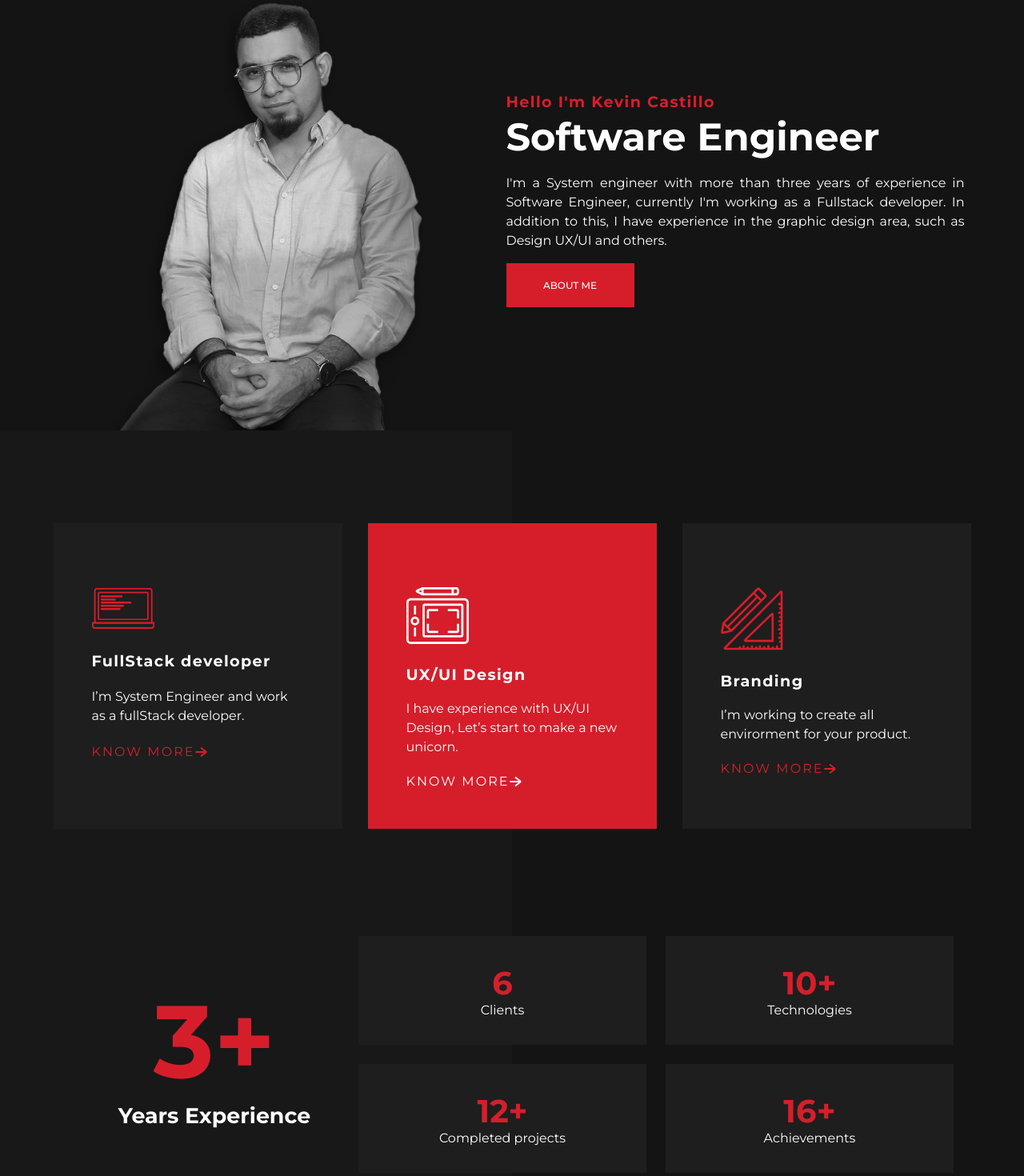
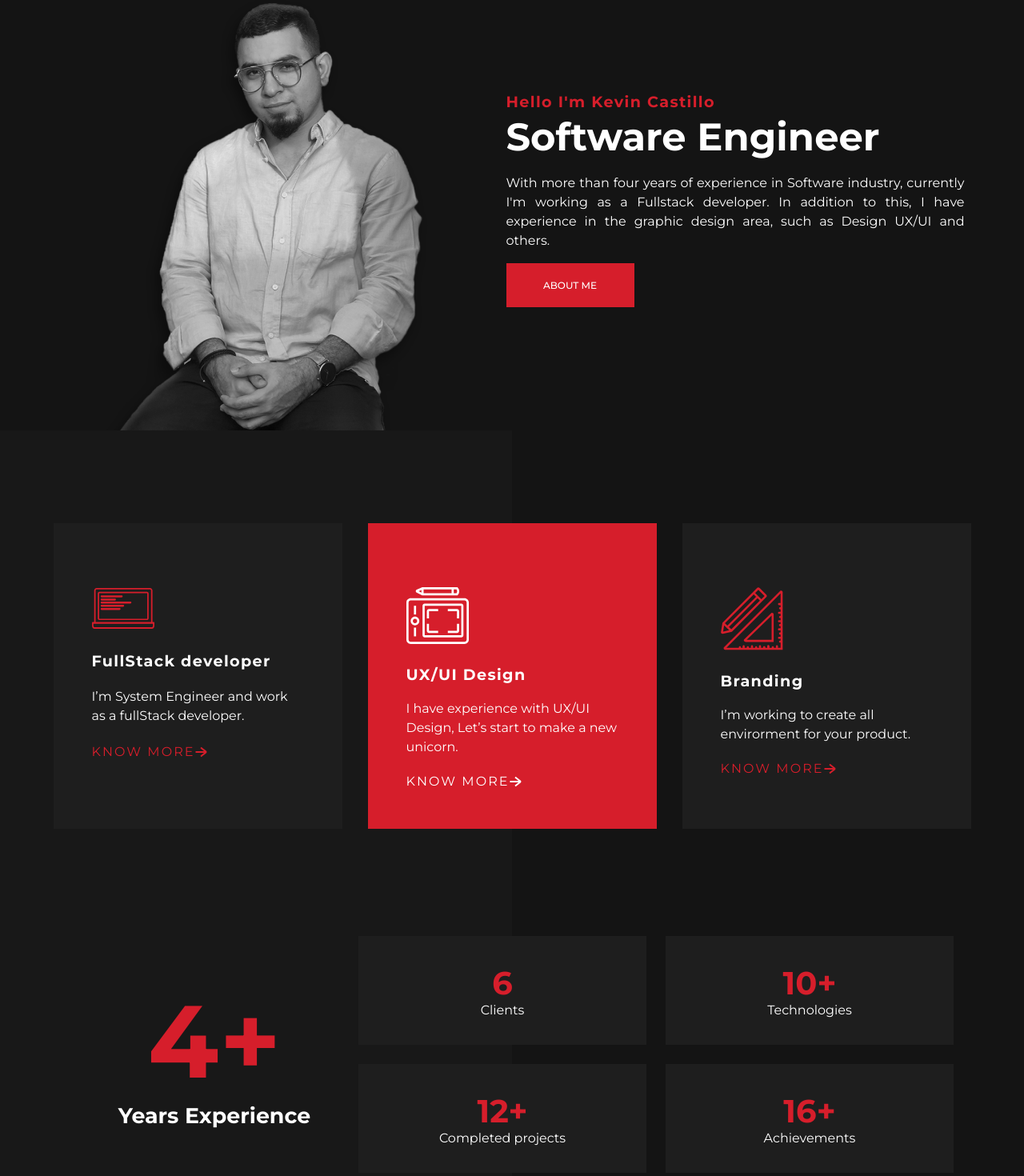
Before and after one commit to kevincastillo19/portfolio, a React (Vite) app: page / in a window 1280 px wide. Shown: the part 210-1680 px from the top of the page at 80% size. Built offline with nearby package versions, Linux system fonts and the light colour scheme.

Commit message:
feat: update expierence

```diff
--- a/src/pages/Home/index.tsx
+++ b/src/pages/Home/index.tsx
@@ -24,7 +24,7 @@ export const Home = () => {
     const navigate = useNavigate()
 
     const CAPTION_TEXT =
-        "I'm a System engineer with more than three years of experience in Software Engineer, currently I'm working as a Fullstack developer. In addition to this, I have experience in the graphic design area, such as Design UX/UI and others."
+        "With more than four years of experience in Software industry, currently I'm working as a Fullstack developer. In addition to this, I have experience in the graphic design area, such as Design UX/UI and others."
 
     const BEHANCE_URL = "https://www.behance.net/kevincastillo3"
 
@@ -121,7 +121,7 @@ export const Home = () => {
                     />
                 </article>
                 <article className={styles.badgesFrame}>
-                    <CardSquare bigText={'3+'} label={'Years Experience'} />
+                    <CardSquare bigText={'4+'} label={'Years Experience'} />
                     <div className={styles.badgeRectangle}>
                         <div className={styles.badgeRow}>
                             <BadgeCard bigText={'6'} label={'Clients'} />
```
